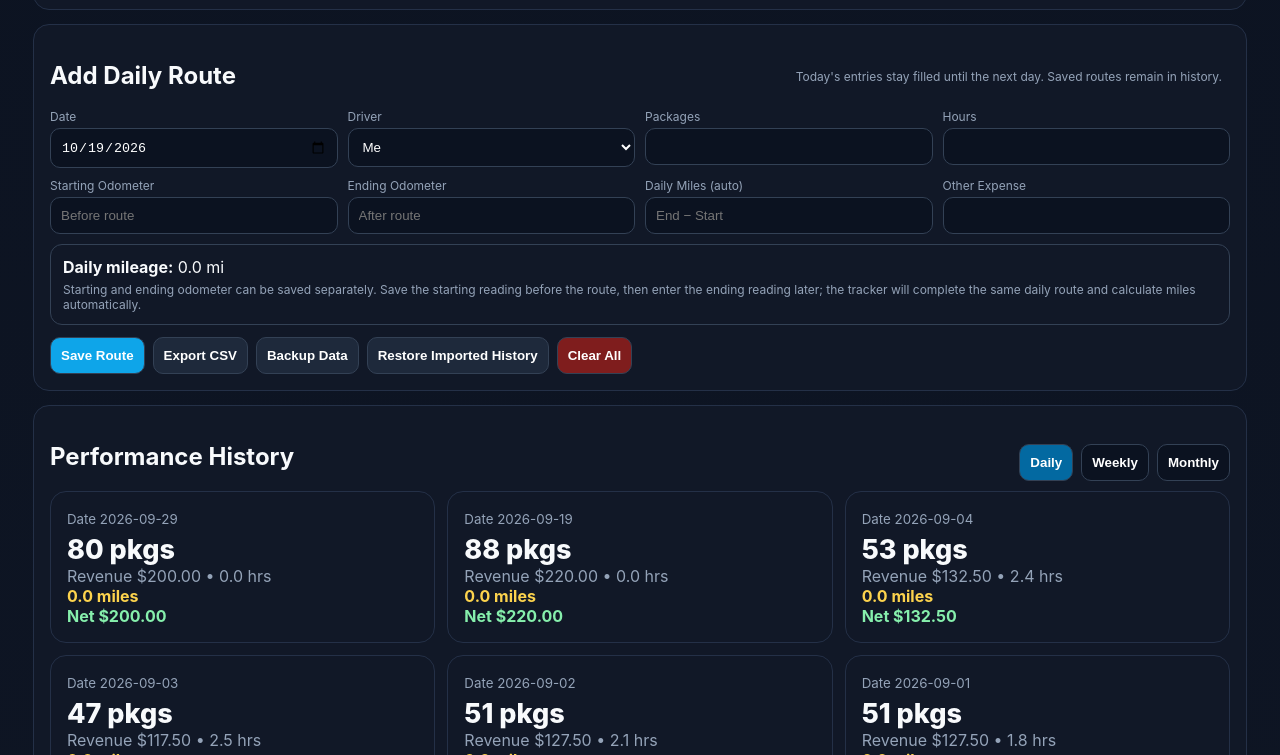
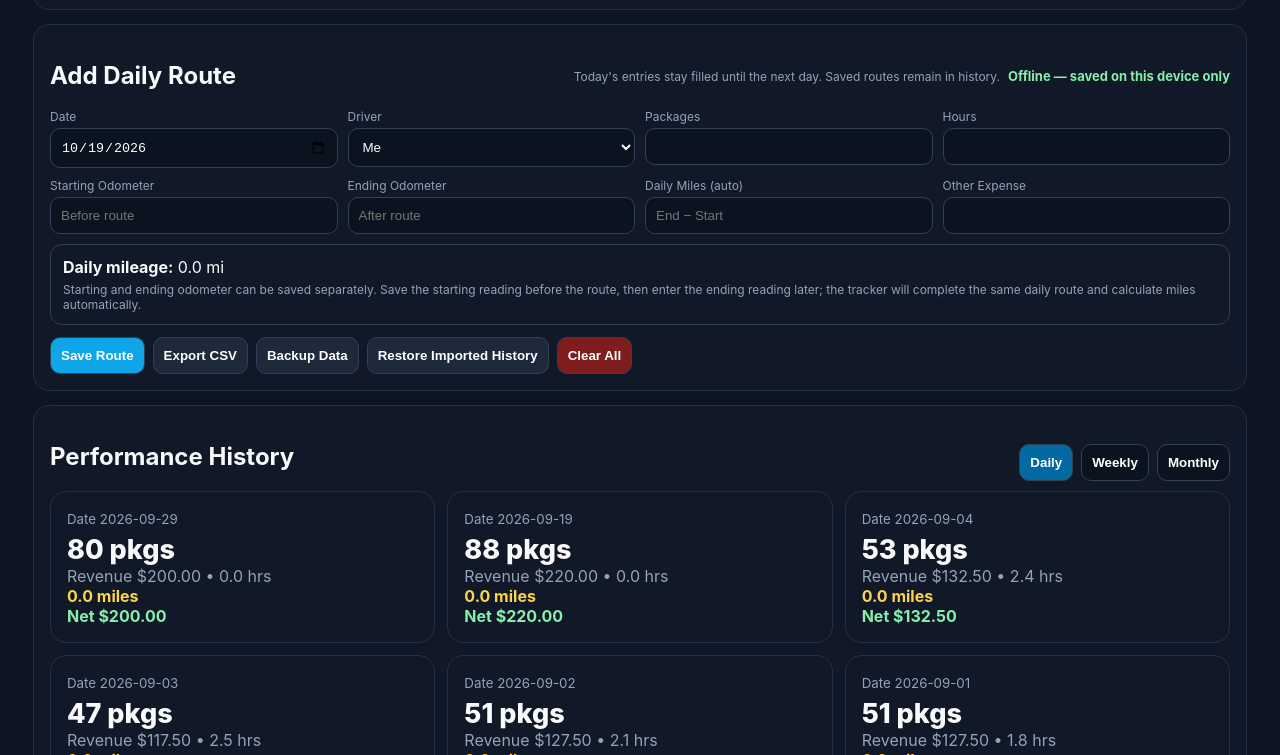
Before and after one commit to Rotrepair/rot-lead, a website: page public/index.html in a window 1280 px wide. Both pictures are taken after a click on the button "Restore Imported History". Shown: the part 844-1599 px from the top of the page. Drawn offline with Linux system fonts and the light colour scheme; no server answers.

Commit message:
Show whether saved daily routes have synced to server

```diff
--- a/public/index.html
+++ b/public/index.html
@@ -66,7 +66,7 @@ function routeMiles(e){const s=Number(e.startMiles),x=Number(e.endMiles);return
 function calc(e){const rev=Number(e.packages||0)*AMAZON_RATE,pay=e.driver==='Me'?0:Number(e.packages||0)*DRIVER_RATE,net=rev-pay-Number(e.expense||0);return{rev,pay,net,pph:Number(e.hours||0)>0?Number(e.packages||0)/Number(e.hours):0}}
 function startOfWeek(d){const x=new Date(d+'T12:00:00'),day=(x.getDay()+6)%7;x.setDate(x.getDate()-day);return x.toISOString().slice(0,10)}
 function totals(list){return list.reduce((t,e)=>{const c=calc(e);t.pkgs+=Number(e.packages||0);t.rev+=c.rev;t.pay+=c.pay;t.exp+=Number(e.expense||0);t.net+=c.net;t.hours+=Number(e.hours||0);t.miles+=routeMiles(e);return t},{pkgs:0,rev:0,pay:0,exp:0,net:0,hours:0,miles:0})}
-function persist(){try{localStorage.setItem(ENTRY_KEY,JSON.stringify(entries));$('saveState').textContent='Saved ✓';setTimeout(()=>{$('saveState').textContent=''},1800);window.pushHubState?.();return true}catch(e){alert('Could not save route data on this device: '+e.message);return false}}
+function persist(){try{localStorage.setItem(ENTRY_KEY,JSON.stringify(entries));$('saveState').textContent='Saved locally • syncing…';window.pushHubState?.();return true}catch(e){alert('Could not save route data on this device: '+e.message);return false}}
 let hubSyncBusy=false,hubPushBusy=false,hubPushPending=false;
 async function syncHubState(){
   if(hubSyncBusy)return;hubSyncBusy=true;
@@ -101,7 +101,10 @@ async function pushHubState(){
     if(!formDirty)loadSavedRoute($('date').value,$('driver').value);
     window.hubRefreshStopField?.();
     const s=$('saveState');if(s){s.textContent='Synced ✓';setTimeout(()=>{if(s.textContent==='Synced ✓')s.textContent=''},1800)}
-  }catch(e){console.warn('Hub push failed',e.message)}
+  }catch(e){
+    console.warn('Hub push failed',e.message);
+    const s=$('saveState');if(s)s.textContent='Offline — saved on this device only';
+  }
   finally{
     hubPushBusy=false;
     if(hubPushPending){hubPushPending=false;pushHubState()}
```
